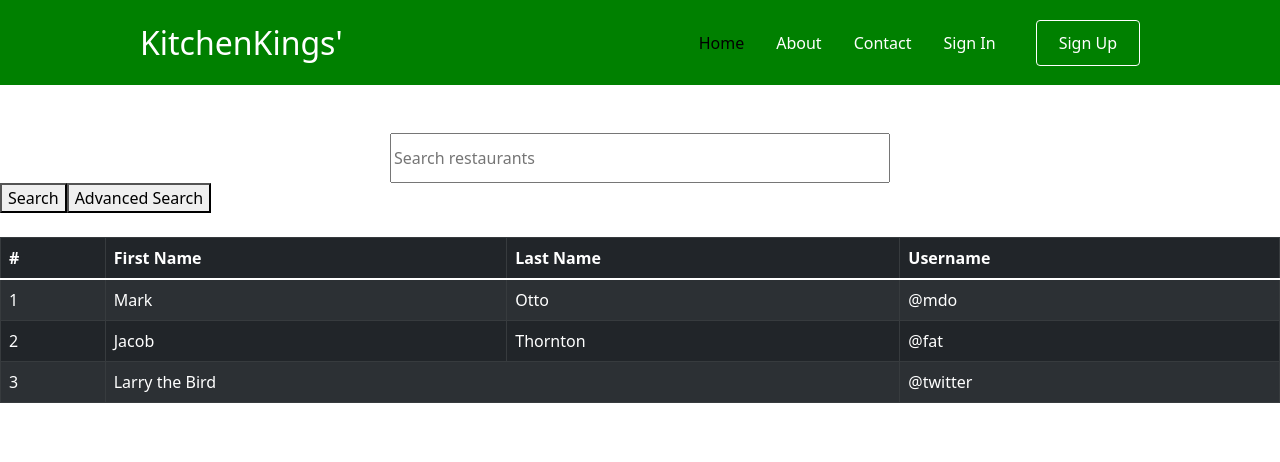
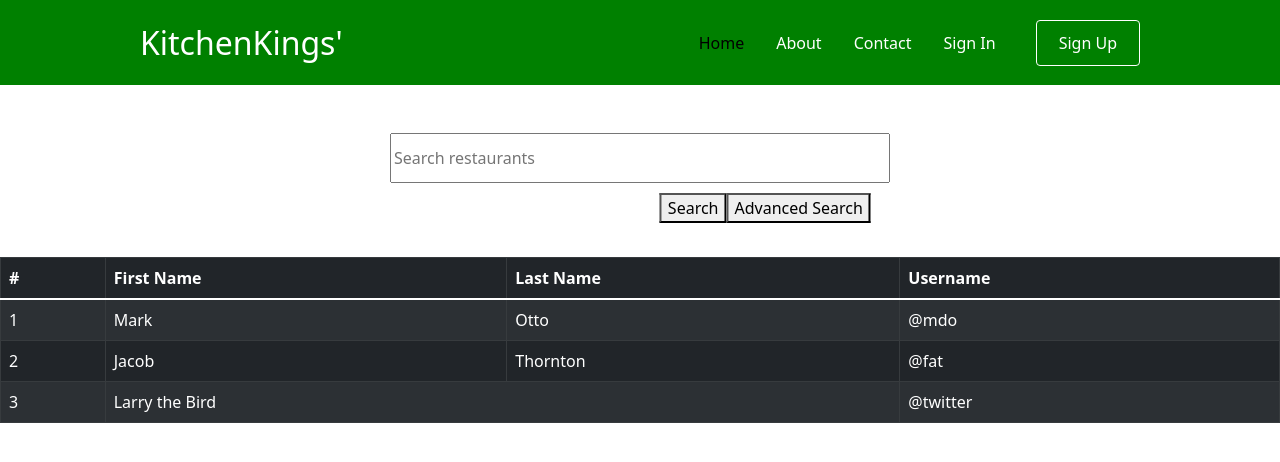
Before and after one commit to paulrobert99/elproyectetest, a React (Create React App) app in the folder test-app/: page / in a window 1280 px wide. Shown: the top 462 px of the page. Built offline with nearby package versions, Linux system fonts and the light colour scheme.

Commit message:
Buttons center

```diff
--- a/test-app/src/App.css
+++ b/test-app/src/App.css
@@ -31,7 +31,7 @@
   margin: 0 auto;
   justify-content: center;
 }*/
-
+/*ez egyébként mit csinál?*/
 
 .App-header {
   background-color: #282c34;
@@ -47,3 +47,17 @@
 .App-link {
   color: #61dafb;
 }
+
+.container {
+    height: 50px;
+    position: relative;
+}
+
+.center {
+    margin: 0;
+    position: absolute;
+    top: 50%;
+    left: 61%;
+    -ms-transform: translate(-50%, -50%);
+    transform: translate(-50%, -50%);
+}
--- a/test-app/src/components/Search.js
+++ b/test-app/src/components/Search.js
@@ -13,8 +13,13 @@ function SearchBar() {
             placeholder="Search restaurants"
             name="s"
         />
-        <button type="submit" id='btn'>Search</button>
-        <button type="submit" id='btn'>Advanced Search</button>
+        <div class="container">
+            <div class="center">
+                <button type="submit" id='btn'>Search</button>
+                <button type="submit" id='btn'>Advanced Search</button>
+            </div>
+        </div>
+
     </form>
 );
 }
```
